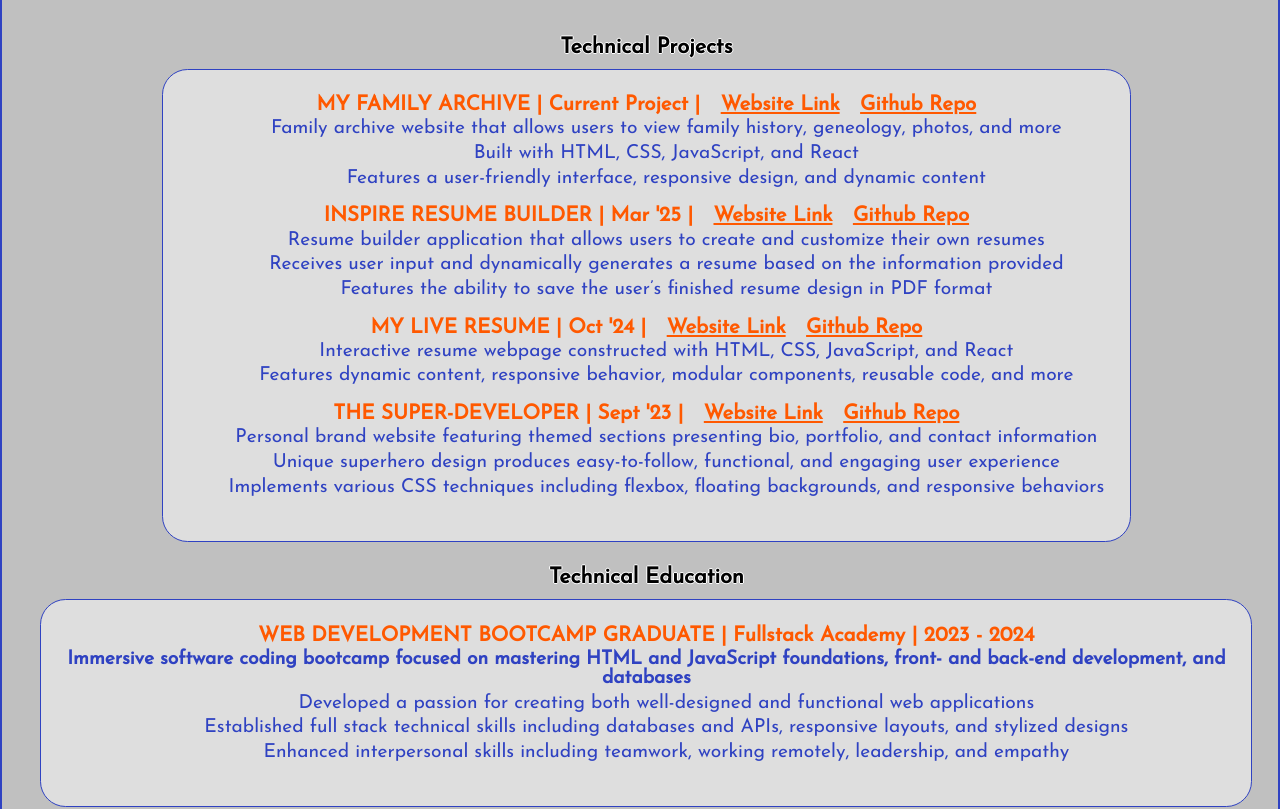
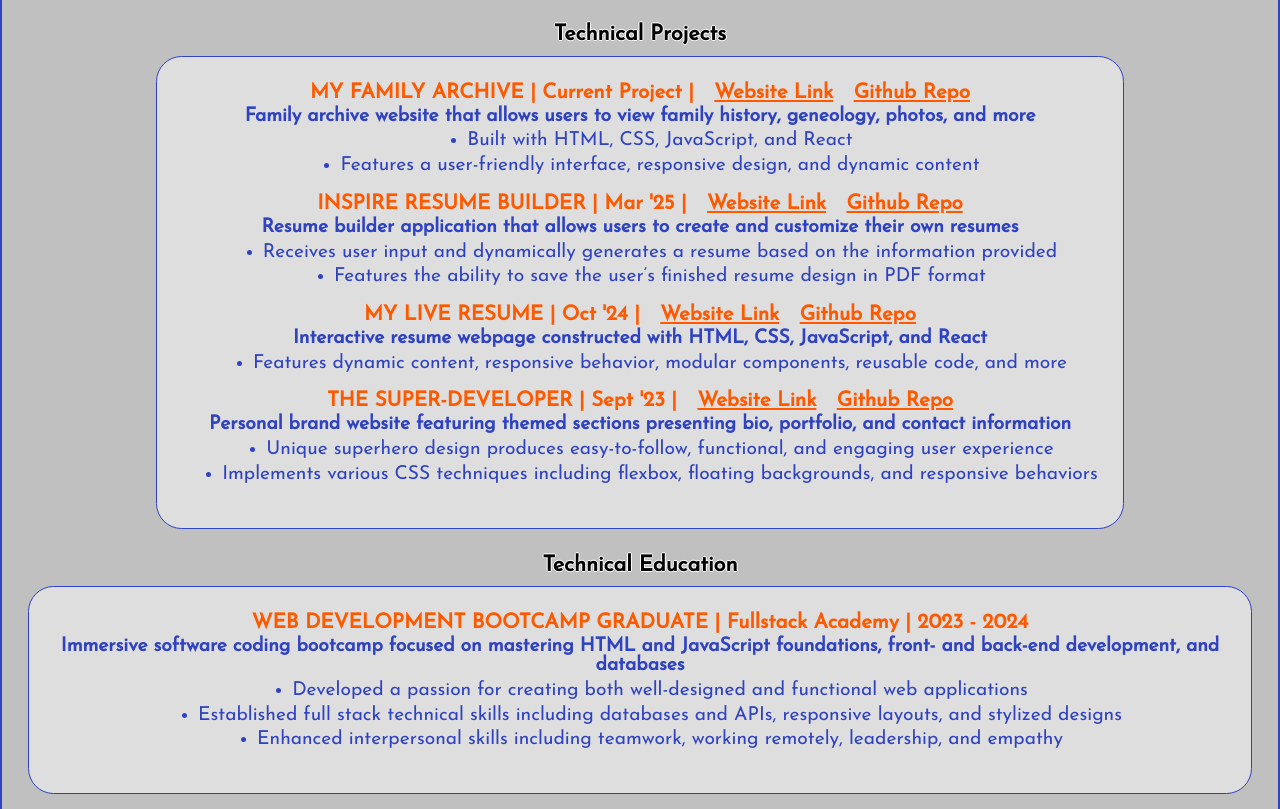
Before and after one commit to kvdcre8r/my_react_resume, a React (Vite) app: page /Technical in a window 1280 px wide. Shown: the part 808-1617 px from the top of the page. Built offline with nearby package versions, Linux system fonts and the light colour scheme; the HTML template or start-up script is replaced by a standard one.

Commit message:
minor design tweak to technical theme

```diff
--- a/src/Modules/Resume/resProjects.jsx
+++ b/src/Modules/Resume/resProjects.jsx
@@ -8,22 +8,20 @@ export default function ResProjects() {
       <article>
         <h3>
           MY FAMILY ARCHIVE | Current Project |
-          <a href="https://vandonkelaar-archive.netlify.app">
-            Website Link
-          </a>
+          <a href="https://vandonkelaar-archive.netlify.app">Website Link</a>
           <a href="https://github.com/kvdcre8r/vandonkelaar-archive">
             Github Repo
           </a>
         </h3>
+        <p>
+          Family archive website that allows users to view family history,
+          geneology, photos, and more
+        </p>
         <ul>
+          <li>Built with HTML, CSS, JavaScript, and React</li>
           <li>
-            Family archive website that allows users to view family history, geneology, photos, and more
-          </li>
-          <li>
-            Built with HTML, CSS, JavaScript, and React
-          </li>
-          <li>
-            Features a user-friendly interface, responsive design, and dynamic content
+            Features a user-friendly interface, responsive design, and dynamic
+            content
           </li>
         </ul>
         <h3>
@@ -35,14 +33,12 @@ export default function ResProjects() {
             Github Repo
           </a>
         </h3>
+        <p>
+          Resume builder application that allows users to create and customize their own resumes
+        </p>
         <ul>
           <li>
-            Resume builder application that allows users to create and customize
-            their own resumes
-          </li>
-          <li>
-            Receives user input and dynamically generates a resume based on the
-            information provided
+            Receives user input and dynamically generates a resume based on the information provided
           </li>
           <li>
             Features the ability to save the user’s finished resume design in
@@ -58,16 +54,16 @@ export default function ResProjects() {
             Github Repo
           </a>
         </h3>
+        <p>
+          Interactive resume webpage constructed with HTML, CSS, JavaScript, and
+          React
+        </p>
         <ul>
-          <li>
-            Interactive resume webpage constructed with HTML, CSS, JavaScript,
-            and React
-          </li>
           <li>
             Features dynamic content, responsive behavior, modular components,
             reusable code, and more
           </li>
-        </ul>{" "}
+        </ul>
         <h3>
           THE SUPER-DEVELOPER | Sept '23 |
           <a href="https://kevin-vandonkelaar-personal-website.github.io/kvdcre8r/">
@@ -77,11 +73,10 @@ export default function ResProjects() {
             Github Repo
           </a>
         </h3>
+        <p>
+            Personal brand website featuring themed sections presenting bio, portfolio, and contact information
+        </p>
         <ul>
-          <li>
-            Personal brand website featuring themed sections presenting bio,
-            portfolio, and contact information
-          </li>
           <li>
             Unique superhero design produces easy-to-follow, functional, and
             engaging user experience
--- a/src/Modules/Themes/technical.jsx
+++ b/src/Modules/Themes/technical.jsx
@@ -115,15 +115,10 @@ export const TechnicalStyle = styled.div`
       text-align: center;
     }
 
-    .res-skills {
-      padding-bottom: 1em;
-    }
-
     section {
       display: flex;
       flex-direction: column;
       align-items: center;
-      padding-left: 1em;
 
       h2 {
         color: black;
@@ -171,7 +166,6 @@ export const TechnicalStyle = styled.div`
           li {
             padding-bottom: 0.3em;
             font-size: 1.5em;
-            list-style: none;
           }
         }
       }
```
